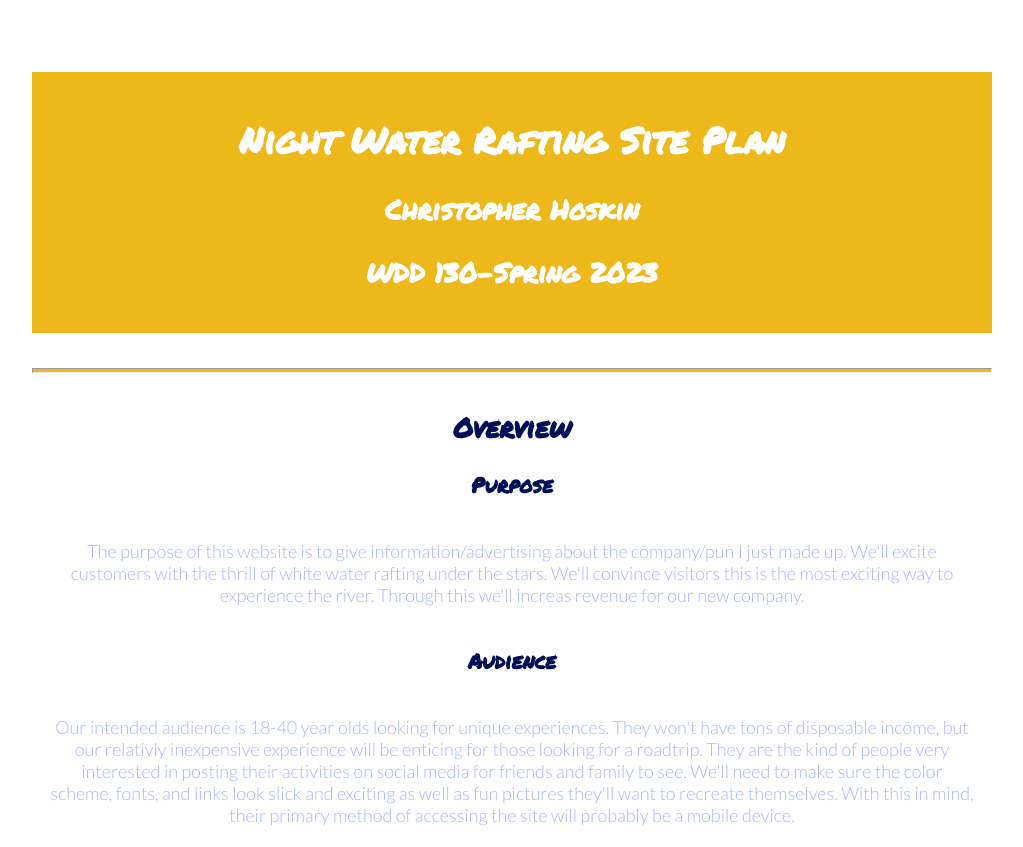
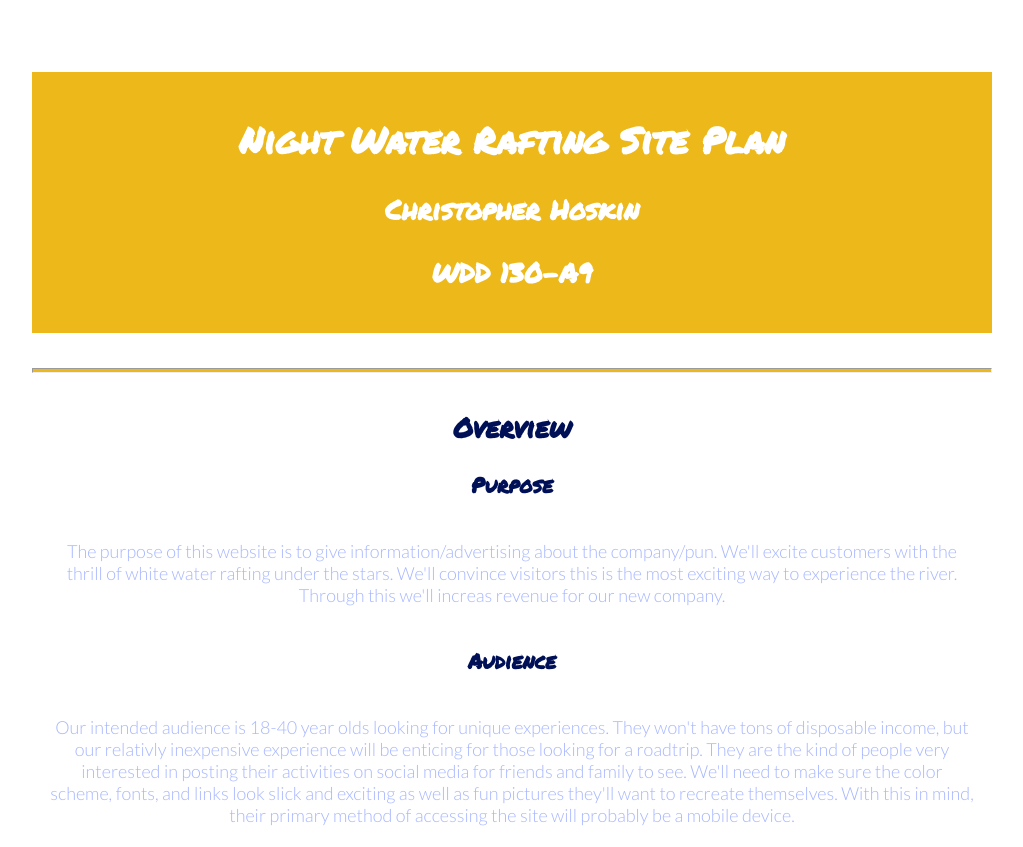
Before and after one commit to chrisgmm/wdd130, a plain HTML site: page wwr/site-plan-rafting.html in a window 1280 px wide. Shown: the top 847 px of the page, without its empty margins (128-1151 px from the left). Drawn offline with Linux system fonts and the light colour scheme.

Commit message:
Finally Fixed

```diff
--- a/wwr/site-plan-rafting.html
+++ b/wwr/site-plan-rafting.html
@@ -11,7 +11,7 @@
   <header>
     <h1>Night Water Rafting Site Plan</h1>
     <h2>Christopher Hoskin</h2>
-    <h2>WDD 130-Spring 2023</h2>
+    <h2>WDD 130-A9</h2>
     <!-- In the header above, add the name of your site, your name and class number. For example if you are in section 3 you would put WDD 130-03 -->
   </header>
   <main>
@@ -19,7 +19,7 @@
     <hr />
     <h2>Overview</h2>
     <h3>Purpose</h3>
-    <p>The purpose of this website is to give information/advertising about the company/pun I just made up. We'll excite customers with the thrill of white water rafting under the stars. We'll convince visitors this is the most exciting way to experience the river. Through this we'll increas revenue for our new company.</p>
+    <p>The purpose of this website is to give information/advertising about the company/pun. We'll excite customers with the thrill of white water rafting under the stars. We'll convince visitors this is the most exciting way to experience the river. Through this we'll increas revenue for our new company.</p>
     <!-- change this -->
 
     <h3>Audience</h3>
```
